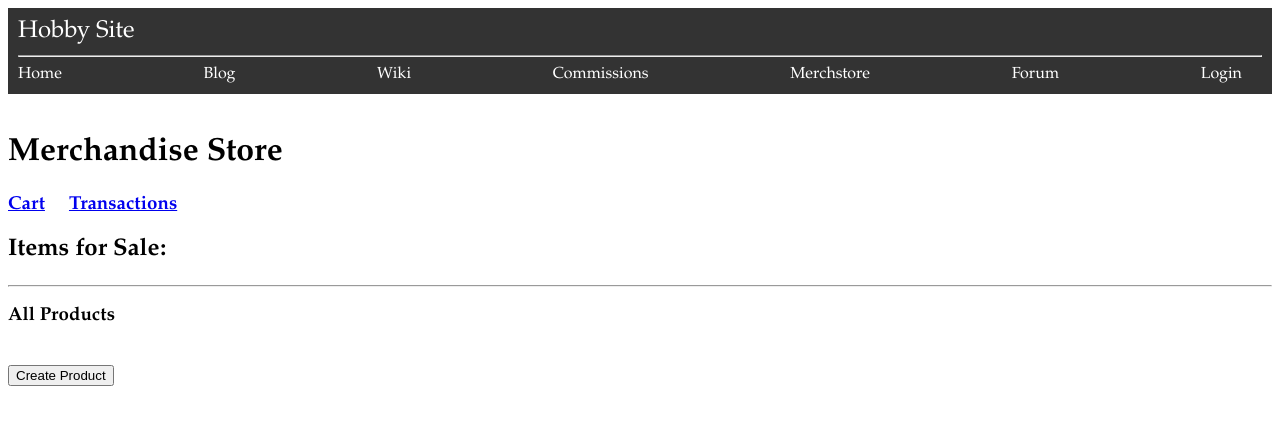
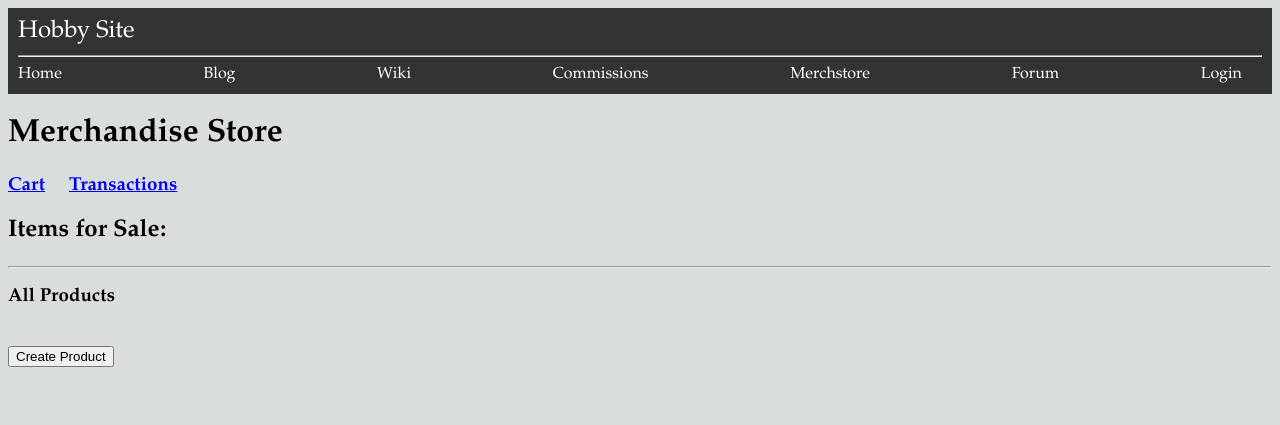
Before and after one commit to tchato-admu/hobbysite-F-21, a Django app: page /merchstore/items in a window 1280 px wide. Shown: the top 425 px of the page. Run offline with Django 5.2, Linux system fonts and the light colour scheme; data that the repository does not hold is empty.

Commit message:
added background color

```diff
--- a/hobbysite/merchstore/views.py
+++ b/hobbysite/merchstore/views.py
@@ -133,13 +133,11 @@ def transactions_list(request):
     user = Profile.objects.get(user=request.user)
     user_products = Transaction.objects.filter(product__owner=user)
     transactions_by_buyers = {}
-
     for transaction in user_products:
         buyer = transaction.buyer
         if buyer not in transactions_by_buyers:
             transactions_by_buyers[buyer] = []
         transactions_by_buyers[buyer].append(transaction)
-
     ctx = {
         'transactions_by_buyers': transactions_by_buyers,
     }
--- a/hobbysite/templates/merchstore/base.html
+++ b/hobbysite/templates/merchstore/base.html
@@ -3,12 +3,12 @@
 {% block css %}
     body {
         font-family: "Garamond", serif;
+        background-color: #D9DDDC;
     }
     {% block custom_css %}
     {% endblock %}
 {% endblock %}
 {% block content %}
-    <br>
     <div class = "merch-nav" style="text-align: left;">
         <div style="display: inline;">
             <h1>Merchandise Store</h1>
--- a/hobbysite/templates/merchstore/transactions_list.html
+++ b/hobbysite/templates/merchstore/transactions_list.html
@@ -9,6 +9,7 @@
         {% for transaction in transactions %}
         <ul>
             <li>{{ transaction.product.name }}: {{ transaction.amount }} item/s
+                <br>Order total: {{transaction.total_am}}
                 <br>Created on: {{transaction.created_on}}
                 <br> Status: {{transaction.status}}
             </li>
```
